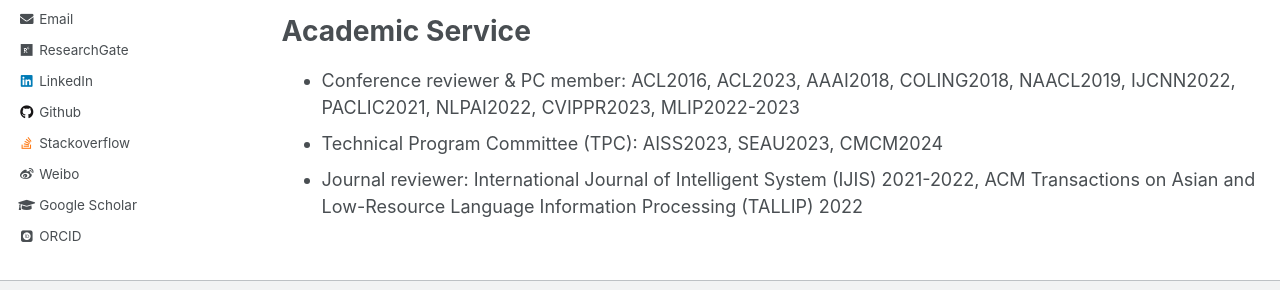
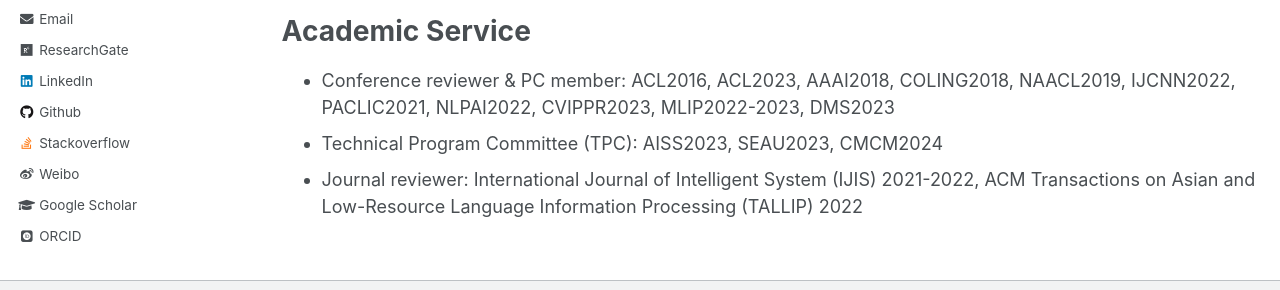
Before and after one commit to miradel51/miradel51.github.io, a Jekyll site: the page built from _pages/publications.md, in a window 1280 px wide and 900 px high, scrolled down 3790 px. Shown: the part 464-754 px from the top of the window. Built offline with Jekyll 4.4.1, drawn with Linux system fonts in a browser that asks for light colours; some web fonts are replaced.

Commit message:
Update publications.md
Added the new role as a PC member for Database Management Systems 2023

```diff
--- a/_pages/publications.md
+++ b/_pages/publications.md
@@ -27,7 +27,7 @@ Preprint
 Academic Service
 ======
 <!-- * Conference reviewer & PC member: ACL2016, ACL2023, AAAI2018, COLING2018, NAACL2019, PACLIC2021, IJCNN2022, NLPAI2022, CVIPPR2023, AIFZ2023, NLDM2023, MLIP2022-2023, COMSAP2023 -->
-* Conference reviewer & PC member: ACL2016, ACL2023, AAAI2018, COLING2018, NAACL2019, IJCNN2022, PACLIC2021, NLPAI2022, CVIPPR2023, MLIP2022-2023
+* Conference reviewer & PC member: ACL2016, ACL2023, AAAI2018, COLING2018, NAACL2019, IJCNN2022, PACLIC2021, NLPAI2022, CVIPPR2023, MLIP2022-2023, DMS2023
 <!-- * Technical Program Committee (TPC): ADMIT2022-2023, AMLIT2023, ACDP2023-2024, AIMLR2023, CSSE2023, AISS2023, MLAMDA2023, AACIP2023, ACAI2023, DMCSE2023, SEAU2023, CACML2024, CMCM2024, DSML2023 -->
 * Technical Program Committee (TPC): AISS2023, SEAU2023, CMCM2024
 * Journal reviewer: International Journal of Intelligent System (IJIS) 2021-2022, ACM Transactions on Asian and Low-Resource Language Information Processing (TALLIP) 2022
```
